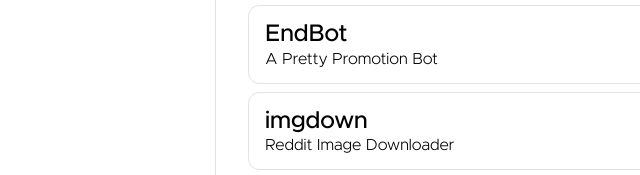
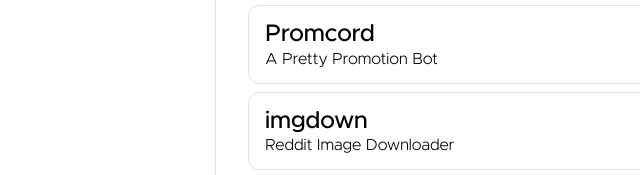
Before and after one commit to Tim232/Tim232, a plain HTML site: page index.html in a window 1280 px wide. Shown: the part 764-939 px from the top of the page, 40-680 px from the left. Drawn offline with Linux system fonts and the light colour scheme.

Commit message:
Update index.html

```diff
--- a/index.html
+++ b/index.html
@@ -65,7 +65,7 @@
       </div>
       <div class="project">
         <a href="https://promcord.cf/" target="_blank">
-          <h2>EndBot</h2>
+          <h2>Promcord</h2>
         </a>
         <p class="desc">A Pretty Promotion Bot</p>
       </div>
```
